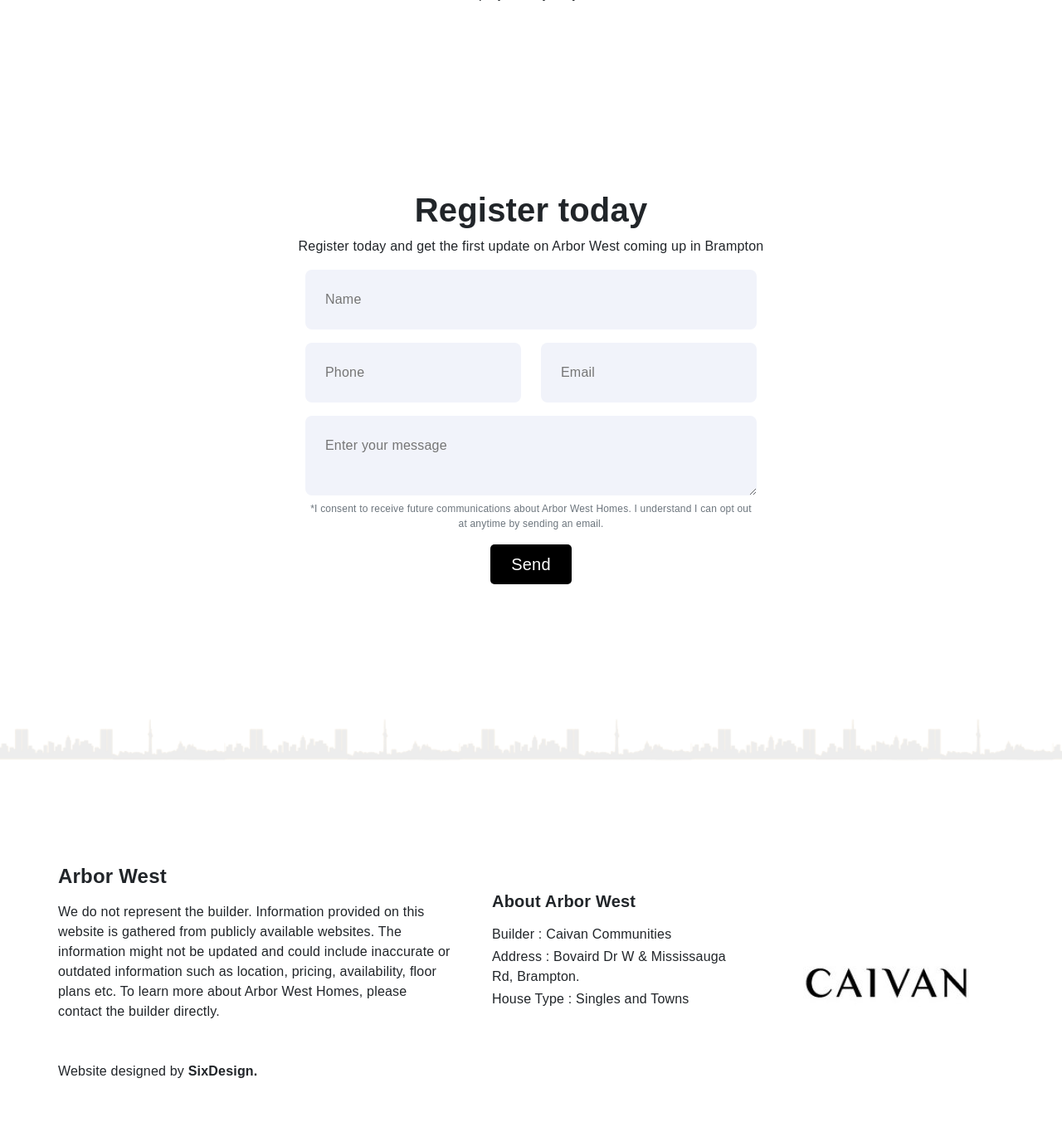
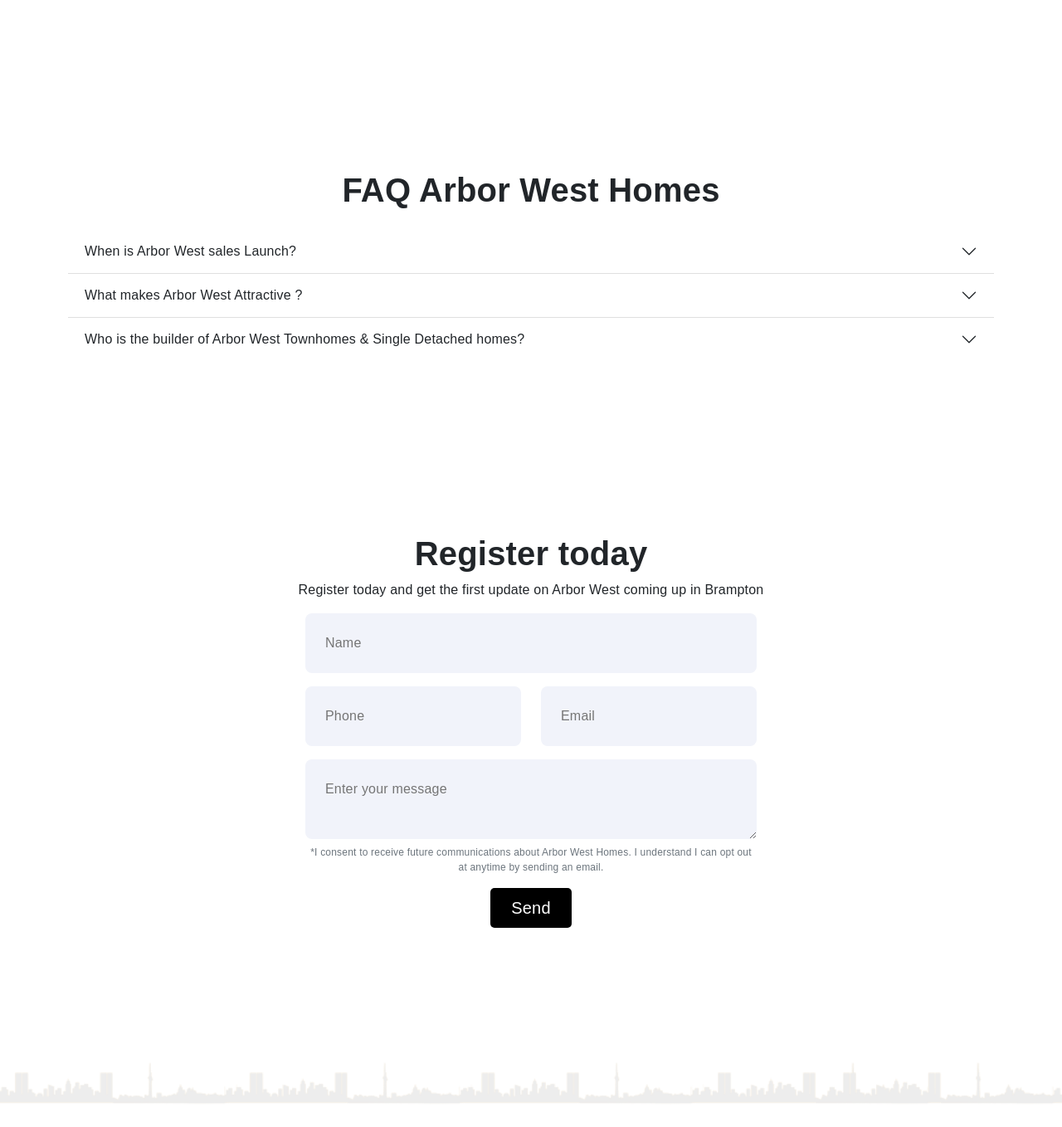
Before and after one commit to udbhavghimire/arbor-west, a PHP site: page / in a window 1280 px wide. Shown: the part 3638-4996 px from the top of the page at 83% size. Run offline with PHP 8.4, Linux system fonts and the light colour scheme; some libraries are stand-ins or nearby versions; some web fonts are replaced.

Commit message:
faq added

```diff
--- a/css/style.css
+++ b/css/style.css
@@ -216,7 +216,7 @@ font-family: "Helvetica Neue" !important;
 }
 
 .imghei {
-    height: 320px;
+    height: 450px;
     object-fit: cover;
     width: 100%;
     border-radius: 15px;
--- a/index.php
+++ b/index.php
@@ -87,7 +87,9 @@
                             <li class="nav-item px-md-2">
                                 <a class="nav-link scrollto" href="#location">Location</a>
                             </li>
-
+                             <li class="nav-item px-md-2">
+                                <a class="nav-link scrollto" href="#faq">FAQ</a>
+                            </li>
 
                             <li class="nav-item px-md-2 d-none d-md-block">
                                 <a href="#contact" class="btn btn-outline-light btn-lg fss">
@@ -182,9 +184,12 @@
                     <span class="mx-1 pb-3">Arbor West - Location</span> </span>
                 </h2>
                 <span class="small-text text-center d-flex justify-content-center custom-underline pb-3">Bovaird Dr W & Mississauga Rd, Brampton.</span>
-                <div>
-                    <div class="bg-white p-1  d-flex justify-content-center ">
-                        <<iframe src="https://www.google.com/maps/embed?pb=!1m18!1m12!1m3!1d2886.0932701250504!2d-79.8296064!3d43.667030000000004!2m3!1f0!2f0!3f0!3m2!1i1024!2i768!4f13.1!3m3!1m2!1s0x882b149df88ce077%3A0xca68d71e9f15cfe0!2sMississauga%20Rd%20%26%20Bovaird%20Dr%20W%2C%20Brampton%2C%20ON%20L7A%200H5%2C%20Canada!5e0!3m2!1sen!2snp!4v1688632611297!5m2!1sen!2snp" width="900" height="450" style="border:0;" allowfullscreen="" loading="lazy" referrerpolicy="no-referrer-when-downgrade"></iframe>
+                <div class ="row">
+                    <div class="col">
+                        <img src="images/Arbor-West-Homes-Map-View-of-Project-Location-2-v3-full.jpg" class=" imghei" alt ="Arbor West Homes Map View of Project Location">
+                    </div>
+                    <div class="bg-white pt-3  pt-md-0 d-flex justify-content-center col ">
+                        <iframe src="https://www.google.com/maps/embed?pb=!1m18!1m12!1m3!1d2886.0932701250504!2d-79.8296064!3d43.667030000000004!2m3!1f0!2f0!3f0!3m2!1i1024!2i768!4f13.1!3m3!1m2!1s0x882b149df88ce077%3A0xca68d71e9f15cfe0!2sMississauga%20Rd%20%26%20Bovaird%20Dr%20W%2C%20Brampton%2C%20ON%20L7A%200H5%2C%20Canada!5e0!3m2!1sen!2snp!4v1688632611297!5m2!1sen!2snp" width="650" height="450" style="border:0;" allowfullscreen="" loading="lazy" referrerpolicy="no-referrer-when-downgrade"></iframe>
                     </div>
                 </div>
             </div>
@@ -231,6 +236,46 @@ This location is in Brampton. Nearby parks include Mount Pleasant Village Square
                 </div>
                 <span class="small-text text-center d-flex justify-content-center custom-underline pb-3">Note : The exact location of the project may vary from the street view shown here</span>
             </div>
+        </div>
+    </section>
+
+    <section class="mt-md-5 py-md-5" id = "faq">
+        <div class="container mt-5" data-aos="fade-up" data-aos-duration="2000" data-aos-delay="50">
+        <h2 class="fw-bold fs-1 mb-0 text-center justify-content-center" data-aos="fade-up">
+                    <span class="mx-1 pb-5">FAQ Arbor West Homes</span> </span>
+                </h2>
+        <div class="accordion accordion-flush pt-4" id="accordionFlushExample">
+  <div class="accordion-item">
+    <h2 class="accordion-header " id="flush-headingOne">
+      <button class="accordion-button collapsed " type="button" data-bs-toggle="collapse" data-bs-target="#flush-collapseOne" aria-expanded="false" aria-controls="flush-collapseOne">
+      When is Arbor West sales Launch?
+      </button>
+    </h2>
+    <div id="flush-collapseOne" class="accordion-collapse collapse" aria-labelledby="flush-headingOne" data-bs-parent="#accordionFlushExample">
+      <div class="accordion-body">Arbor West is expected to be launched by Caivan Communities in September, 2023 </div>
+    </div>
+  </div>
+  <div class="accordion-item">
+    <h2 class="accordion-header" id="flush-headingTwo">
+      <button class="accordion-button collapsed " type="button" data-bs-toggle="collapse" data-bs-target="#flush-collapseTwo" aria-expanded="false" aria-controls="flush-collapseTwo">
+      What makes Arbor West Attractive ?
+      </button>
+    </h2>
+    <div id="flush-collapseTwo" class="accordion-collapse collapse" aria-labelledby="flush-headingTwo" data-bs-parent="#accordionFlushExample">
+      <div class="accordion-body">Arbor West is Brampton's most anticipated Master-Planned Community that will include townhomes & Single Detached homes. Arbor West will be built in prime location of Brampton ( Major Intersection : Bovaird Drive & Mississauga Road ). Its close proximity to Mount Pleasent Go station and the big stores like Walmart, Restaurants, Banks, Day care center makes Arbor west one of the most desirable pre construction townhome & single project in Brampton. Introducing Arbor West, Brampton's most anticipated Master-Planned Neighbourhood, featuring Caivan's award-winning singles and towns.</div>
+    </div>
+  </div>
+  <div class="accordion-item">
+    <h2 class="accordion-header" id="flush-headingThree">
+      <button class="accordion-button collapsed " type="button" data-bs-toggle="collapse" data-bs-target="#flush-collapseThree" aria-expanded="false" aria-controls="flush-collapseThree">
+      Who is the builder of Arbor West Townhomes & Single Detached homes?
+      </button>
+    </h2>
+    <div id="flush-collapseThree" class="accordion-collapse collapse" aria-labelledby="flush-headingThree" data-bs-parent="#accordionFlushExample">
+      <div class="accordion-body">Arbor West is a project from Caivan Communities. Caivan Communities is a esteemed team of real estate builders and developers based in Ottawa. They have several real estate developments in their portfolio from stunning townhome communities, to single homes and modern condominium buildings.</div>
+    </div>
+  </div>
+</div>
         </div>
     </section>
 
```
